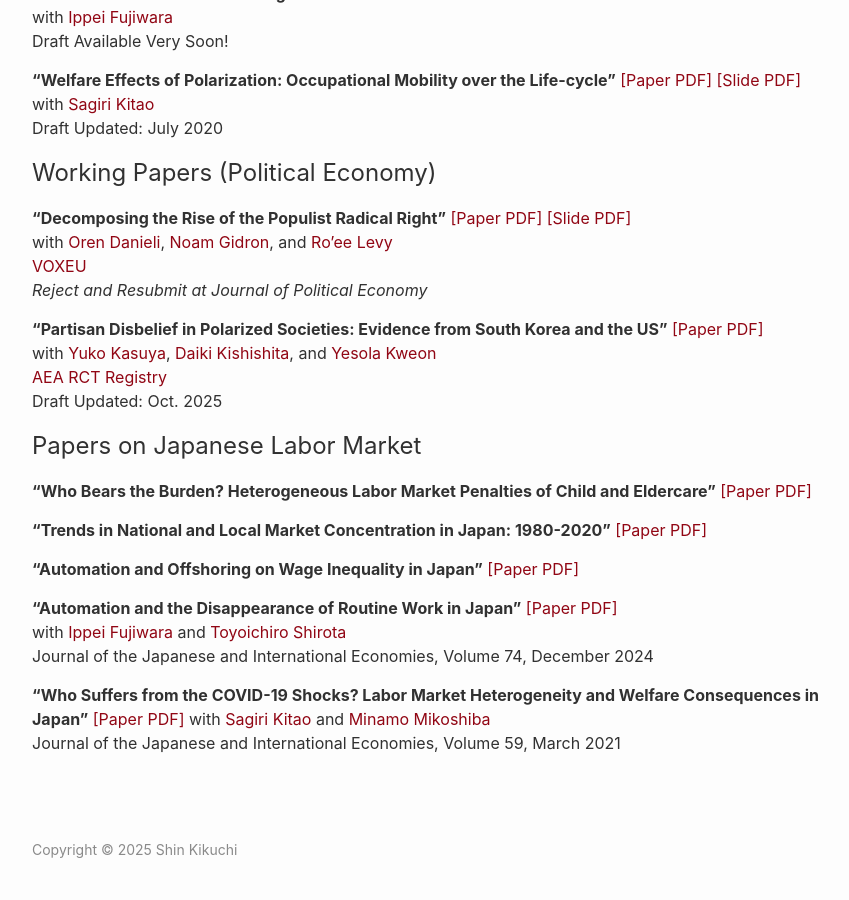
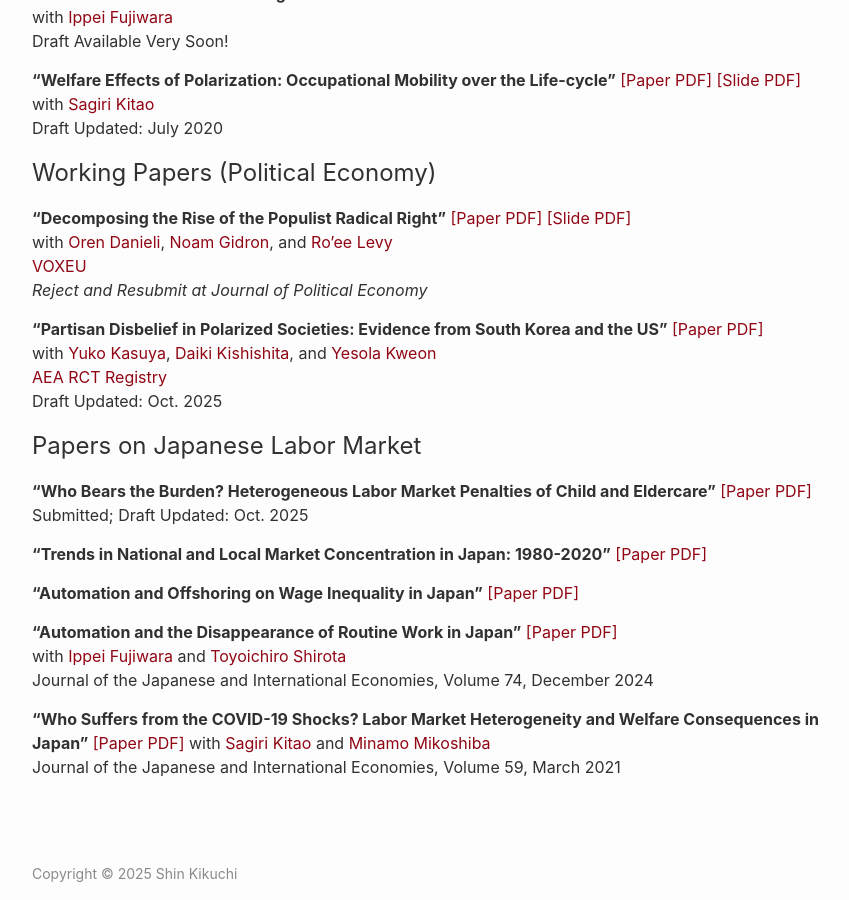
Before and after one commit to shinnkikuchi/shinnkikuchi.github.io, a Jekyll site: the page built from index.md, in a window 1280 px wide and 900 px high, scrolled down 586 px. Shown: the whole window, without its empty margins (188-1037 px from the left). Built offline with Jekyll 4.4.1, drawn with Linux system fonts in a browser that asks for light colours; before the commit the page ends 1462 px from its top, so only the background shows below that.

Commit message:
Update index.md

```diff
--- a/index.md
+++ b/index.md
@@ -43,6 +43,7 @@ Draft Updated: Oct. 2025 <br>
 ## Papers on Japanese Labor Market
 
 **"Who Bears the Burden? Heterogeneous Labor Market Penalties of Child and Eldercare"** <a href="/files/research/KIKUCHI_LTC_Penalty.pdf" target="_blank">[Paper PDF]</a><br>
+Submitted; Draft Updated: Oct. 2025<br>
 
 **"Trends in National and Local Market Concentration in Japan: 1980-2020"** <a href="/files/research/KIKUCHI_JPN_concentration.pdf" target="_blank">[Paper PDF]</a><br>
 
```
